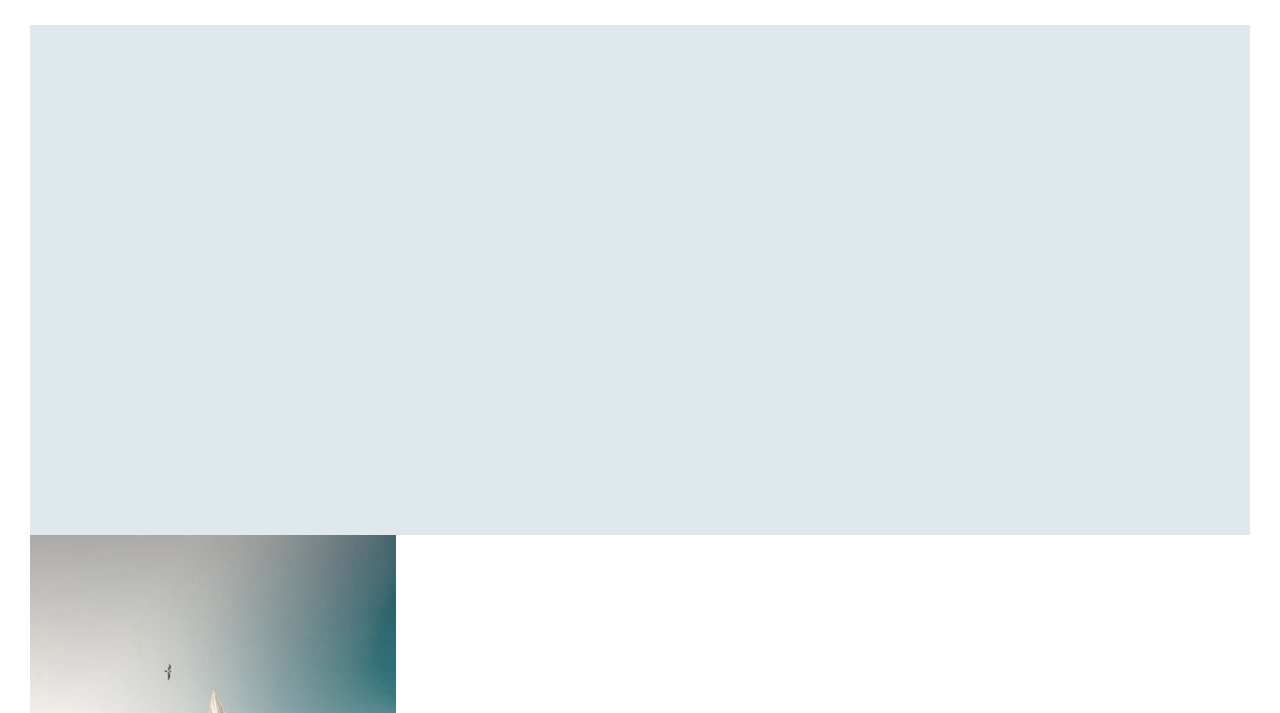
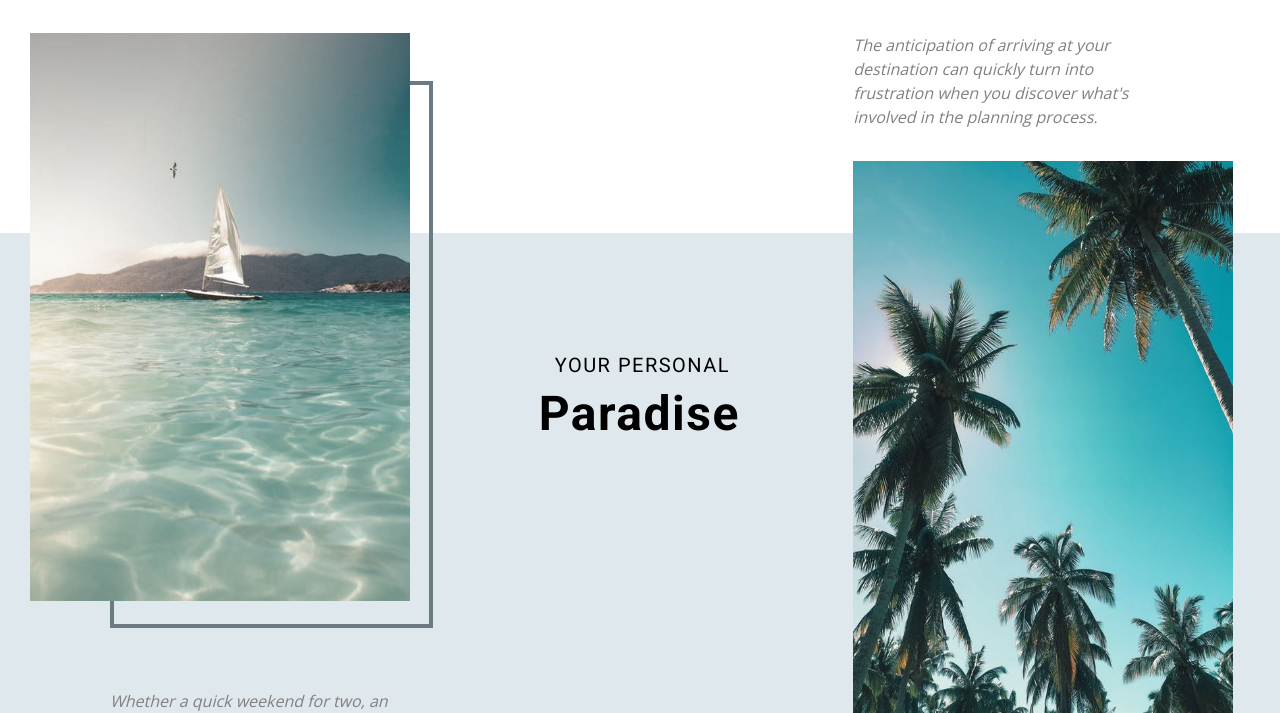
Before and after one commit to aycadogan/TravelinParadise, a website: page index.html in a window 1280 px wide. Shown: the part 87-800 px from the top of the page. Drawn offline with nearby package versions, Linux system fonts and the light colour scheme.

Commit message:
completed main part

```diff
--- a/index.html
+++ b/index.html
@@ -27,10 +27,11 @@
   </nav>
 
   <main>
-    <div class="light-blue-box"></div>
     <div class="container">
+      <div class="bluebox"></div>
       <article class="article-left">
-        <img src="./images/pexelsphoto1586795copy.jpg" alt="sailor"><div class="rectangle"></div>
+        <img src="./images/pexelsphoto1586795copy.jpg" alt="sailor">
+        <div class="rectangle"></div>
         <p>Whether a quick weekend for two, an extended journey with the kids, or a family reunion... you want your vacation to go smoothly without any unnecessary interruptions or inconveniences.</p>
       </article>
       <article class="article-middle">
@@ -42,6 +43,40 @@
         <img src="./images/pexelsphoto1625878.jpg" alt="palm">
       </article>
     </div>
+
   </main>
+
+  <!-- <section class="section-first">
+    <article class="text">
+      <h3>Planning the ideal getaway?</h3>
+      <p>Our Travel Professionals quickly navigate the internet, travel the world, and keep themselves trained with educational seminars and trade shows provided by the industry. Thanks to our clients, Crystal Lake Travel has sustained growth and progress since 1960, giving us the ability to provide preferred levels of pricing and inventory from our vendors to you.</p>
+    </article>
+    <article class="image">
+      <img src="./images/pexelsphoto1608471.jpg" alt="">
+    </article>
+  </section>
+
+  <section class="section-second"></section>
+  <section class="section-third"></section>
+  <section class="section-four">
+    <img src="./images/pexelsphoto732499.jpg" alt="beach">
+  </section>
+  <section class="section-five">
+    <img src="./images/22.png" alt="">
+  </section>
+  <section class="section-six">
+    <article class="article-left">
+      <h3>Contact Us</h3>
+      <p>Paradise Travel Agency 13 Crystal Lake Plaza, Crystal Lake IL, 60014 815-459-2500 paradisetravel@info.net</p>
+    </article>
+    <article class="article-right">
+      <input type="text" name="name" id="name" placeholder="Enter your name">
+      <input type="email" name="email" id="email" placeholder="Enter a valid email address">
+      <textarea name="message" id="message" cols="30" rows="10" placeholder="Enter your message"></textarea>
+      <button type="submit">Submit</button>
+    </article>
+  </section> -->
+
+
 </body>
 </html>
--- a/scss/_base.scss
+++ b/scss/_base.scss
@@ -18,6 +18,7 @@ $font-OpenSans: 'Open Sans', sans-serif;
     font-weight: $fontWeight;
     font-size: 16px;
     line-height: 24px;
+    font-style: italic;
 }
 
 @mixin titleStyle{
--- a/scss/_components.scss
+++ b/scss/_components.scss
@@ -14,20 +14,20 @@ nav{
 }
 
 main{
-    .light-blue-box{
+
+    .bluebox{
+        width: 100%;
+        height: 480px;
         background-color: $color-first-blue;
-        width: 100%;
-        height: 510px;
-        z-index:10
     }
-    .container{
+
     img{
-            width: 30%;
+        width: 380px;
         height: 568px;
+
     }
     p{
         color: $color-gray;
-            font-style: italic;
         @include paragraphStyle(300);
     }
     h1{
@@ -42,5 +42,18 @@ main{
         height: 547px;
         border: 4px solid $color-second-blue;
     }
+
+}
+.section-first{
+
+    h3{
+        @include titleStyle;
+    }
+    p{
+        @include robotoRegular;
+    }
+    img{
+        width: 40%;
+        height: 430px;
     }
 }
--- a/scss/_layout.scss
+++ b/scss/_layout.scss
@@ -6,6 +6,7 @@ nav{
     height: 80px;
     display: grid;
     grid-template-columns: repeat(2,1fr);
+    grid-template-rows: 1;
 
     .navbar-navigation-left{
         margin-left: 30px;
@@ -28,6 +29,78 @@ nav{
     }
 }
 main{
-    margin: 2rem 30px 0 30px;
+    margin-top: 2.5rem;
 
+    .container{
+        position: relative;
+        display: grid;
+        grid-template-columns: 1fr 1fr 1fr;
+        grid-auto-rows: 100px;
+
+    }
+    .bluebox{
+        grid-column: 1 / -1;
+        grid-row: 3 / 8;
+        z-index: -1;
+    }
+
+
+    .article-left{
+        position: relative;
+        grid-column: 1 / 2;
+        grid-row: 1 / -1;
+        margin-left: 30px;
+
+        img{
+            z-index: 30;
+        }
+
+        .rectangle{
+            position: absolute;
+            top: 3rem;
+            left: 5rem;
+            z-index: -1;
+        }
+
+        p{
+            position: absolute;
+            top: 41rem;
+            left:5rem;
+            width: 80%;
+        }
+
+
+    }
+
+    .article-middle{
+        grid-row: 1/ -1;
+        grid-column: 2 / 3;
+        position: relative;
+
+        h1{
+            position: absolute;
+            top: 20rem;
+            left: 8rem;
+        }
+
+        h2{
+            position: absolute;
+            top: 22rem;
+            left: 7rem;
+        }
+    }
+    .article-right{
+        grid-row: 1/-1;
+        grid-column: 3 / 4;
+        position: relative;
+
+        p{
+            width: 70%;
+            position: absolute;
+        }
+        img{
+            position: absolute;
+            top: 8rem;
+        }
+    }
 }
```
Also changed, not shown: css/main.css, 1 other file. Lines whose indentation alone changed are shown as unchanged.
